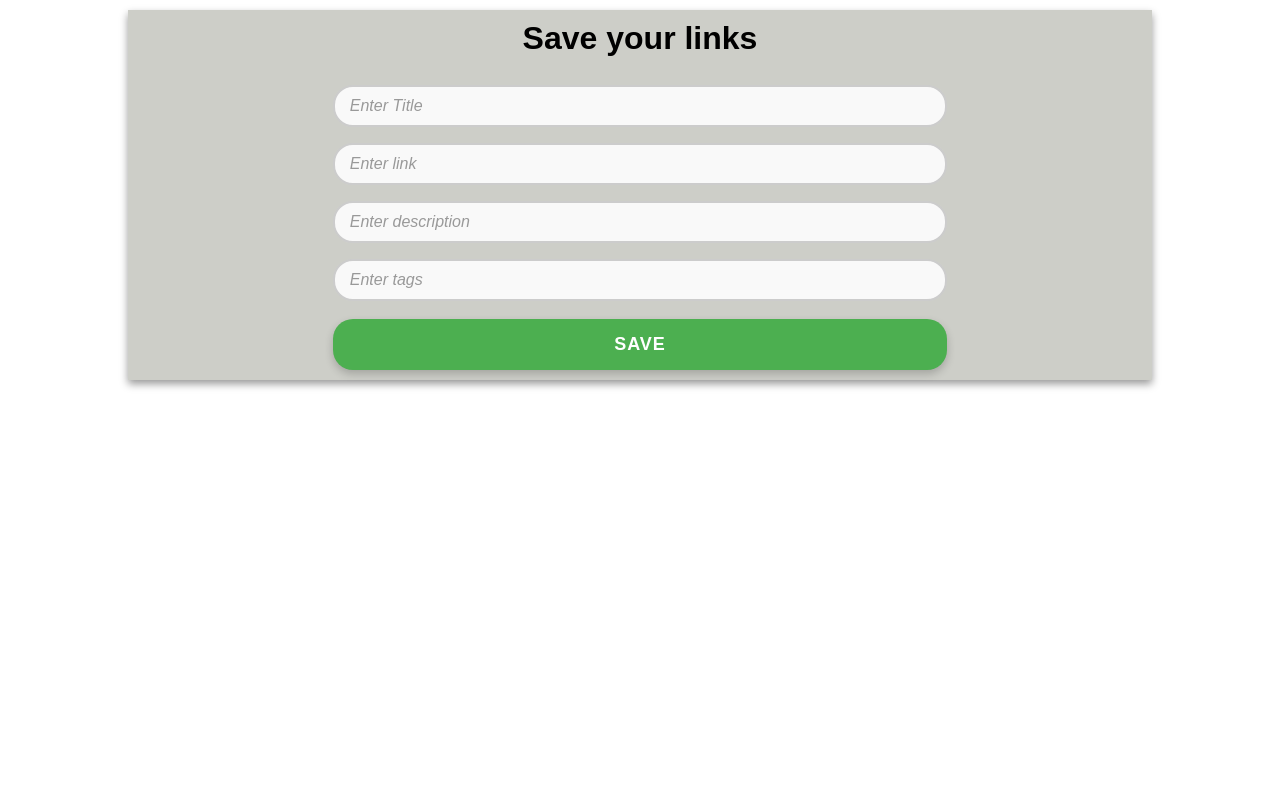
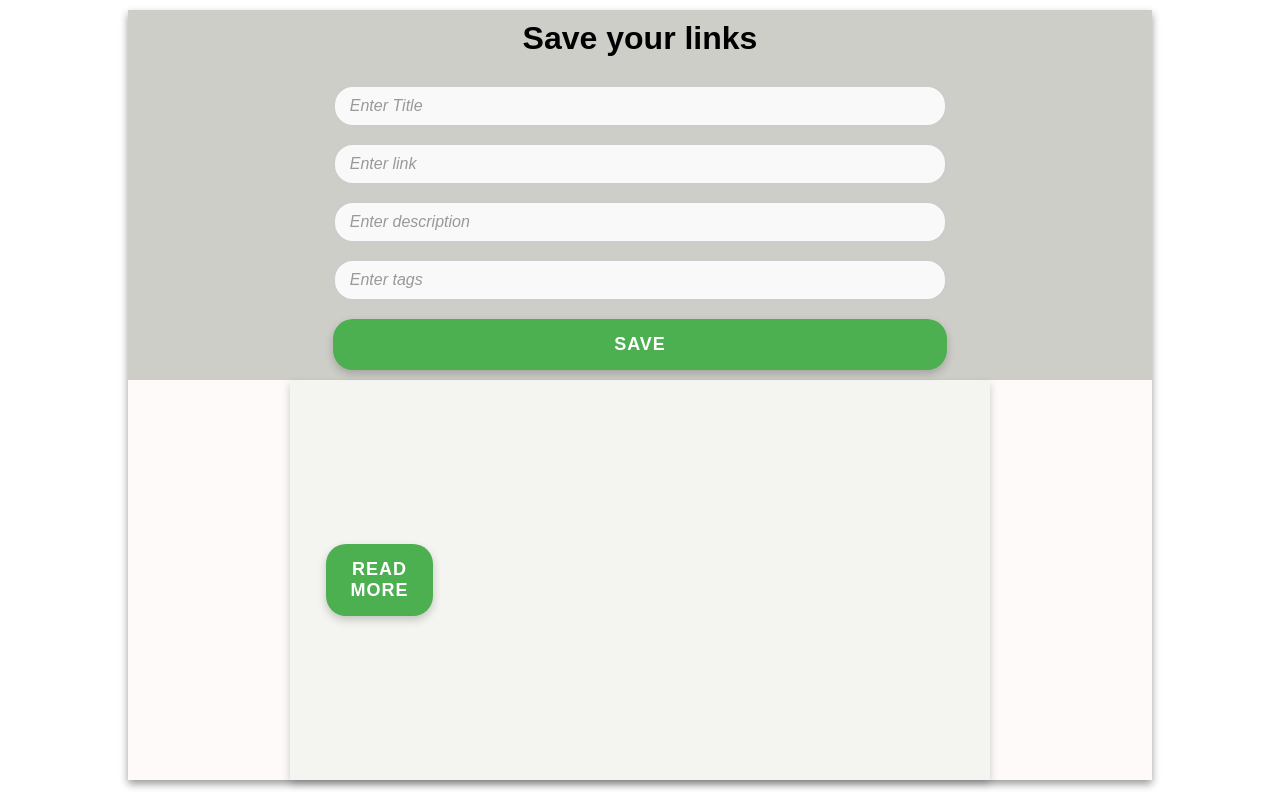
Before and after one commit to PLThabangR/Vault-app, a React (Vite) app: page / in a window 1280 px wide. Both pictures are taken after typing "Sample", "Sample", "Sample", "Sample" into the empty fields and a click on the button "SAVE". Built offline with nearby package versions, Linux system fonts and the light colour scheme.

Commit message:
Adding the card component to display values

```diff
--- a/src/components/card/Card.tsx
+++ b/src/components/card/Card.tsx
@@ -1,8 +1,36 @@
-import React from 'react'
+import './card.css'
+// Interface for card
+interface CardProps{
+    title:string,
+    link:string,
+    description:string,
+    tags?:string,
 
-const Card = () => {
+}
+// Card component props
+const Card = ({title,link,description,tags} :CardProps) => {
   return (
-    <div>Card</div>
+    <article>
+
+
+          {/* Card section styling  */}
+        <section className='card_section' >
+            {/* Creating a card using text, button and image */}
+<div className='card_content' >
+        <h1>{title}</h1>
+        <p>{description}</p>
+        <button>Read more</button>
+
+      </div>
+
+
+
+
+
+
+        </section>
+
+    </article>
   )
 }
 
--- /dev/null
+++ b/src/components/card/card.css
@@ -0,0 +1,39 @@
+/* Bacground color for the component */
+article{
+    background-color: snow;
+}
+/* Card section style */
+.card_section{
+    display: flex;
+    justify-content: space-between;
+    align-items: center;
+   max-width: 90%;
+    width: 700px;
+    margin: 0 auto;
+    height: 400px;
+     box-shadow: 0 4px 8px 0 rgba(0,0,0,0.2);
+     transition: 0.3s;
+   background-color: #f4f5f0;
+    box-sizing: border-box;
+
+
+
+}
+/* Card hover style */
+.card_section:hover{
+    transform: scale(1.1);
+  cursor: pointer;
+
+
+}
+/*  Image styling*/
+
+/* Content style */
+.card_content{
+    display: flex;
+    flex-direction: column;
+    justify-content: space-between;
+    align-items: center;
+    text-align: center;
+    width: 100&;
+}
--- a/src/pages/AddLinkPage/CreateLink.tsx
+++ b/src/pages/AddLinkPage/CreateLink.tsx
@@ -1,8 +1,10 @@
+import Card from "../../components/card/Card"
 import "./createLink.css"
 import { use, useEffect, useState } from 'react'
 
 
   interface userLinkInterface{
+    id: number,
     title: string,
     link: string,
     description: string,
@@ -44,7 +46,9 @@ const CreateLink = () => {
    const handleSubmit = (event: React.FormEvent<HTMLFormElement>) => {
      event.preventDefault();
      //create new link object
-     const newLink = { title, link, description, tags };
+     const newLink: userLinkInterface  = {
+      id:userlinks.length + 1,
+       title, link, description, tags };
      //Add new link to userlinks using the spread operator
      setUserLinks([{...userlinks, newLink}]);
      //Reset the form values
@@ -58,7 +62,7 @@ const CreateLink = () => {
   useEffect(()=>{
     //Save userlinks to localstorage and convert json to a string
      localStorage.setItem('userlinks', JSON.stringify(userlinks));
-     console.log(userlinks)
+     console.log("User link values ",userlinks.newlink)
      //let the use effect run only when the userlinks change
   },userlinks)
 
@@ -85,6 +89,11 @@ const CreateLink = () => {
   </form>
 
 
+    {/* Display userlinks */}
+    { userlinks.map((userlink, index) => (
+        <Card key={index} title={userlink.title} link={userlink.link} description={userlink.description} tags={userlink.tags}/>
+      ))}
+
     </div>
   )
 }
```
